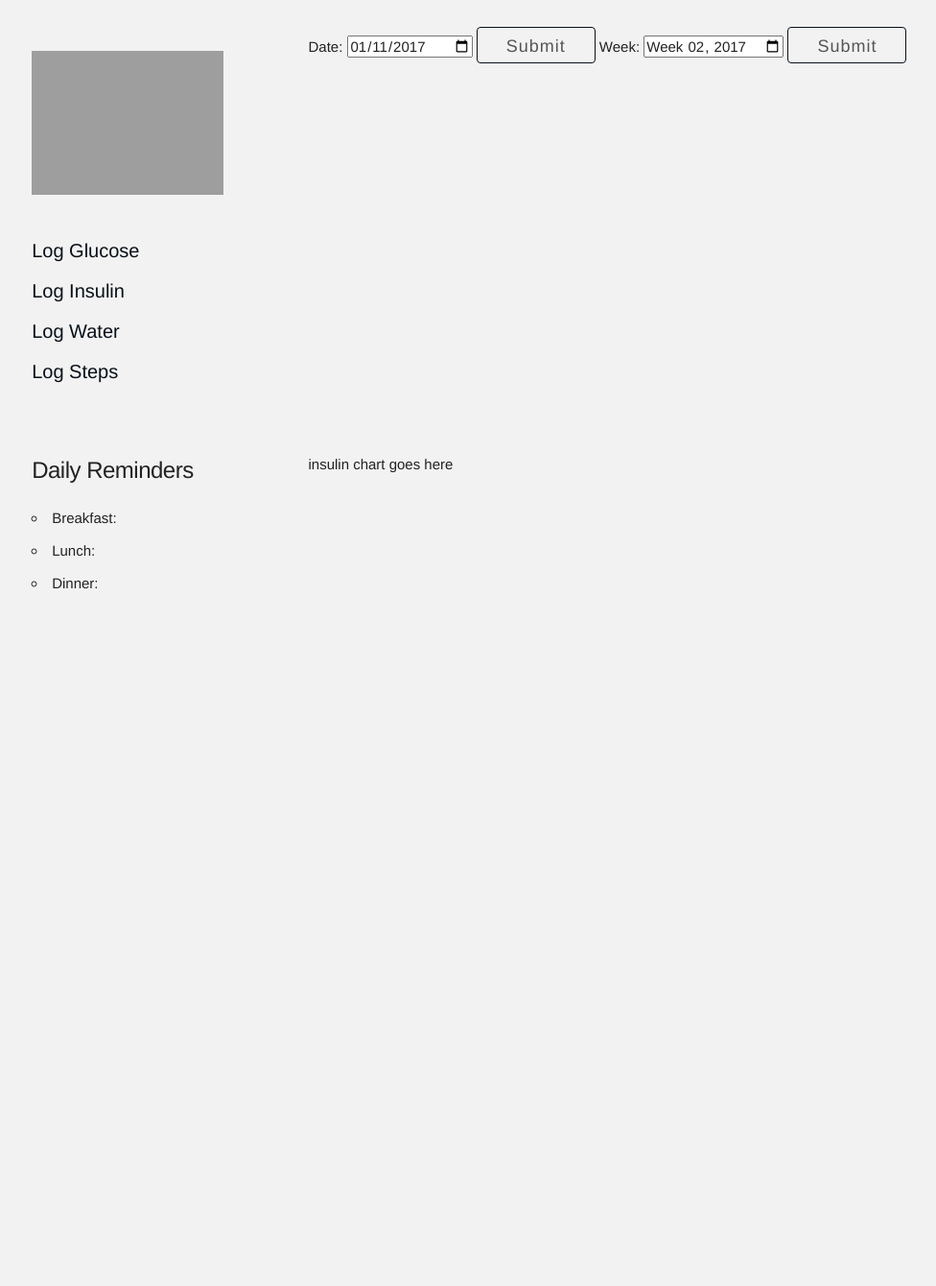
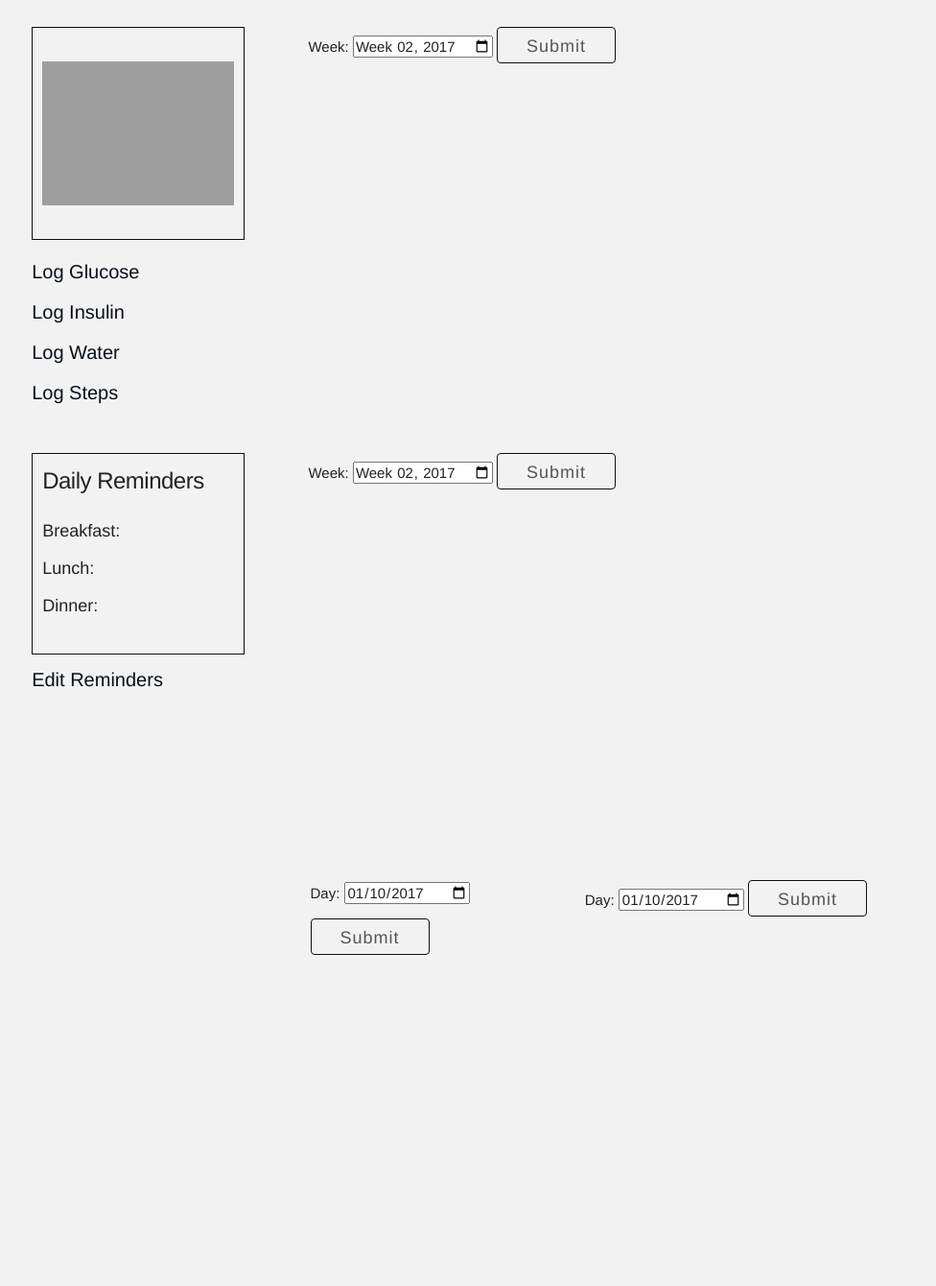
Before and after one commit to DiaBeatThis/final_project, a Django app: template diabeatthis/templates/home.html in a window 1280 px wide. Shown: the whole page at 96% size, without its empty margins (71-1047 px from the left). Before the commit the page ends 614 px from the top, so only its background shows below. Run offline with Django 3.2, Linux system fonts and the light colour scheme; the template is opened without the code that fills it, so the values that code supplies are empty; some libraries are stand-ins or nearby versions; grey boxes are pictures that could not be loaded.

Commit message:
Ashley update3 1/10/17

```diff
--- a/diabeatthis/static/css/_home.scss
+++ b/diabeatthis/static/css/_home.scss
@@ -8,8 +8,6 @@
     width: 85%;
     .columns{
       box-sizing: border-box;
-      // background: white;         //don't forget to erase this!!
-      // height: 200px;
       margin: .75%;
     }
   }
@@ -19,6 +17,8 @@
   height: 200px;
   width: 200px;
   object-fit: contain;
+  padding: 10px;
+  border: 1px solid $navy;
 }
 
 .lognav{
@@ -36,3 +36,27 @@
     }
   }
 }
+
+.remindersInfo{
+  .remindersData{
+    max-width: 200px;
+    padding: 10px;
+    margin-bottom: 10px;
+    border: 1px solid $navy;
+    ul{
+      list-style: none;
+      li{
+        font-size: 1.2em;
+      }
+    }
+  }
+  a{
+    text-decoration: none;
+    color: $navy;
+    font-size: 20px;
+  }
+  a:hover{
+    text-decoration: underline;
+    color: $teal;
+  }
+}
--- a/diabeatthis/static/css/style.css
+++ b/diabeatthis/static/css/style.css
@@ -13,7 +13,9 @@
 .profilephoto {
   height: 200px;
   width: 200px;
-  object-fit: contain; }
+  object-fit: contain;
+  padding: 10px;
+  border: 1px solid #091019; }
 
 .lognav {
   padding-top: 10px; }
@@ -26,6 +28,23 @@
     .lognav li a:hover {
       text-decoration: underline;
       color: #248C96; }
+
+.remindersInfo .remindersData {
+  max-width: 200px;
+  padding: 10px;
+  margin-bottom: 10px;
+  border: 1px solid #091019; }
+  .remindersInfo .remindersData ul {
+    list-style: none; }
+    .remindersInfo .remindersData ul li {
+      font-size: 1.2em; }
+.remindersInfo a {
+  text-decoration: none;
+  color: #091019;
+  font-size: 20px; }
+.remindersInfo a:hover {
+  text-decoration: underline;
+  color: #248C96; }
 
 a {
   text-decoration: none;
--- a/diabeatthis/templates/header_loggedin.html
+++ b/diabeatthis/templates/header_loggedin.html
@@ -1,12 +1,11 @@
 {% load static %}
 <div class="row header">
   <div class="four columns left">
-    <img src="{% static 'images/diabeatthisLogo_linear.png' %}" alt="diaBEATthis">
+    <a href="../index"><img src="{% static 'images/diabeatthisLogo_linear.png' %}" alt="diaBEATthis"></a>
   </div>
   <div class="eight columns right">
     <ul><img src="{% static 'images/MENU.png' %}" alt="Menu" class="menuimg">
         {% if user.is_anonymous %}
-              <li><a href="../index">Home</a></li>
               <li><a href="../login">Login</a></li>
               <li><a href="../register">Register</a></li>
               <li><a href="../faq">Info</a></li>
--- a/diabeatthis/templates/home.html
+++ b/diabeatthis/templates/home.html
@@ -54,31 +54,32 @@
       <li><a href="#waterIntake">Log Water</a></li>
       <li><a href="#stepsTaken">Log Steps</a></li>
     </ul>
-
   </div>
 
     <!-- glucose chart -->
-    <div class="nine columns" id="insulinChart">
-            Date:
-            <input id="insulinDay" value="{% now 'Y-m-d' %}" type="date" name="date">
-            <input id="dateSubmit" type="submit">
-            Week:
-            <input id="insulinWeek" Value="{% now 'Y-\W\0W' %}" type="week" name="week">
-            <input id="weekSubmit" type="submit">
-        <div id="containerInsulin" style="min-width: 310px; height: 375px; margin: 0 auto"></div>
+    <div class="nine columns" id="glucoseChart">
+        <div class="datePicker">
+          <span>Week:</span>
+          <input id="glucoseWeek" Value="{% now 'Y-\W\0W' %}" type="week" name="week">
+          <input id="weekSubmit" type="submit" class="buttonSmall">
+        </div>
+        <div id="containerGlucose" style="min-width: 310px; height: 375px; margin: 0 auto"></div>
     </div>
   </div>
 
   <div class="row">
 
     <div class="three columns">
-      <div class="reminderInfo">
+      <div class="remindersInfo">
+        <div class="remindersData">
           <h5>Daily Reminders</h5>
           <ul>
             <li>Breakfast: </li>
             <li>Lunch: </li>
             <li>Dinner: </li>
           </ul>
+        </div>
+        <a href="#modalReminders">Edit Reminders</a>
       </div>
 
       <!-- glucose modal -->
@@ -103,7 +104,6 @@
           <button data-remodal-action="confirm" class="remodal-confirm">Save</button>
         </div>
       </div>
-
       <!-- insulin modal -->
       <div class="remodal-bg">
         <div class="remodal" data-remodal-id="modalInsulin">
@@ -126,7 +126,6 @@
           <button data-remodal-action="confirm" class="remodal-confirm">Save</button>
         </div>
       </div>
-
       <!-- water modal -->
       <div class="remodal-bg">
         <div class="remodal" data-remodal-id="waterIntake">
@@ -161,7 +160,6 @@
           <button data-remodal-action="confirm" class="remodal-confirm">Save</button>
         </div>
       </div>
-
       <!-- steps modal -->
       <div class="remodal-bg">
         <div class="remodal" data-remodal-id="stepsTaken">
@@ -180,12 +178,45 @@
           <button data-remodal-action="confirm" class="remodal-confirm">Save</button>
         </div>
       </div>
+      <!-- reminders modal -->
+      <div class="remodal-bg">
+        <div class="remodal" data-remodal-id="modalReminders">
+          <h3>Set up your daily testing reminders</h3>
+          <form>
+            <div class="row">
+              <div class="six columns offset-by-three columns">
+                <label for="breakfastReminder">Breakfast:</label>
+                <input class="u-full-width" type="time" placeholder="0" id="breakfastReminder" name="breakfastReminder">
+              </div>
+            </div>
+            <div class="row">
+              <div class="six columns offset-by-three columns">
+                <label for="lunchReminder">Lunch:</label>
+                <input class="u-full-width" type="time" placeholder="0" id="lunchReminder" name="lunchReminder">
+            </div>
+          </div>
+            <div class="row">
+              <div class="six columns offset-by-three columns">
+                <label for="dinnerReminder">Dinner:</label>
+                <input class="u-full-width" type="time" placeholder="0" id="dinnerReminder" name="dinnerReminder">
+            </div>
+          </div>
+          <br>
+          <button data-remodal-action="cancel" class="remodal-cancel">Cancel</button>
+          <button data-remodal-action="confirm" class="remodal-confirm">Save</button>
+        </div>
+      </div>
 
     </div>
 
     <!-- insulin chart -->
     <div class="nine columns">
-insulin chart goes here
+      <div class="datePicker">
+        <span>Week:</span>
+        <input id="insulinWeek" Value="{% now 'Y-\W\0W' %}" type="week" name="week">
+        <input id="weekSubmit" type="submit" class="buttonSmall">
+      </div>
+      <div id="containerInsulin" style="min-width: 310px; height: 375px; margin: 0 auto"></div>
     </div>
   </div>
 
@@ -197,6 +228,11 @@ insulin chart goes here
     <!-- water chart -->
     <div class="three columns">
       <div class="nine columns" id="waterChart">
+        <div class="datePicker">
+          <span>Day:</span>
+          <input id="waterDay" value="2017-01-10" type="date" name="date">
+          <input id="dateSubmit" type="submit" class="buttonSmall">
+        </div>
         <div id="containerWater" style="min-width: 310px; height: 300px; margin: 0 auto">
         </div>
       </div>
@@ -204,8 +240,12 @@ insulin chart goes here
 
       <!-- activity chart -->
     <div class="six columns">
-    <div style="width: 600px; height: 400px; margin: 0 auto">
-        <div id="container-speed" style="width: 300px; height: 200px;"></div>
+      <div class="datePicker">
+        <span>Day:</span>
+        <input id="activityDay" value="2017-01-10" type="date" name="date">
+        <input id="dateSubmit" type="submit" class="buttonSmall">
+      </div>
+      <div id="container-speed" style="width: 558px; height: 300px;"></div>
     </div>
     </div>
   </div>
```
Also changed, not shown: diabeatthis/static/js/glucose.js (deleted, +0 -96 lines), diabeatthis/static/js/insulin.js (deleted), diabeatthis/static/js/steps.js (deleted), diabeatthis/static/js/water.js (deleted), 1 other file. Lines whose indentation alone changed are shown as unchanged.
